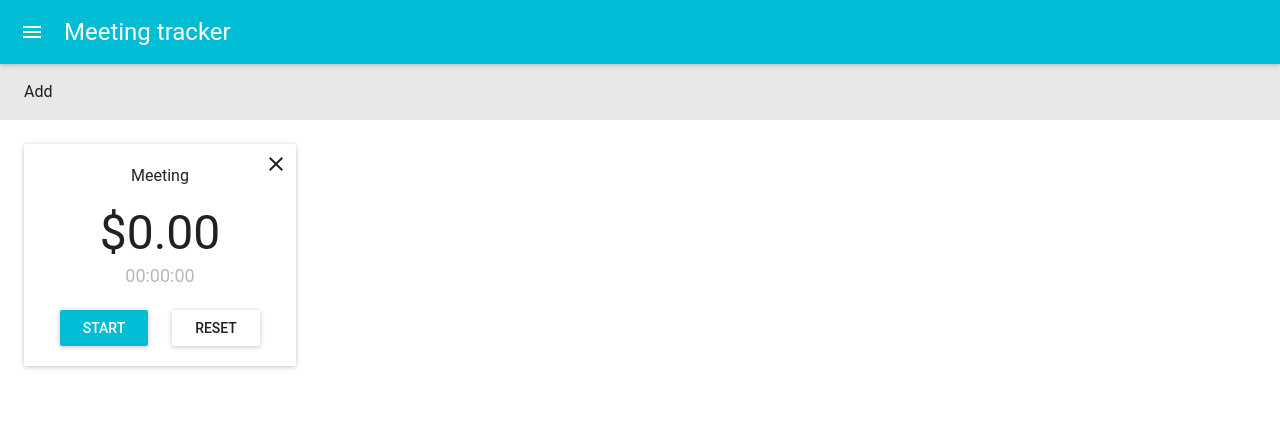
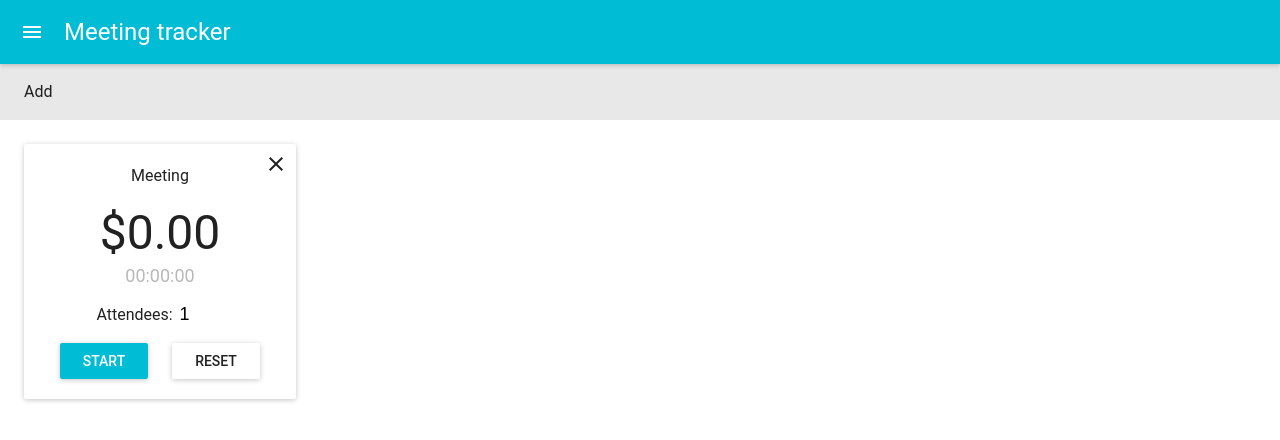
Before and after one commit to SDrinkwater/meeting-tracker, a React (Create React App) app: page / in a window 1280 px wide. Both pictures are taken after a click on the element "Add". Shown: the top 440 px of the page. Built offline with nearby package versions, Linux system fonts and the light colour scheme; what react-tap-event-plugin would draw is missing.

Commit message:
Add ability to set the number of meeting attendees

```diff
--- a/src/actions/meetings.js
+++ b/src/actions/meetings.js
@@ -2,6 +2,7 @@ import {
   ADD_MEETING,
   REMOVE_MEETING_BY_ID,
   SET_MEETING_TITLE,
+  SET_MEETING_ATTENDEES,
 
   START_MEETING,
   STOP_MEETING,
@@ -35,6 +36,11 @@ export const setMeetingTitle = (id, title) => ({
   payload: { id, title },
 });
 
+export const setMeetingAttendees = (id, attendees) => ({
+  type: SET_MEETING_ATTENDEES,
+  payload: { id, attendees },
+});
+
 export const startMeeting = (id, baseTime) => (
   (dispatch) => {
     dispatch(timerActions.startTimer(id, baseTime));
--- /dev/null
+++ b/src/components/NumberInput.js
@@ -0,0 +1,41 @@
+import React from 'react';
+import PropTypes from 'prop-types';
+
+const style = {
+  width: '37px',
+  margin: '5px',
+  border: '0px',
+  fontSize: '18px',
+};
+
+const NumberInput = props => (
+  <div>
+    {props.label}
+    <input
+      type="number"
+      min={props.min}
+      max={props.max}
+      style={style}
+      onChange={props.onChange}
+      value={props.value}
+    />
+  </div>
+);
+
+NumberInput.propTypes = {
+  label: PropTypes.string,
+  min: PropTypes.number,
+  max: PropTypes.number,
+  onChange: PropTypes.func,
+  value: PropTypes.number,
+};
+
+NumberInput.defaultProps = {
+  label: '',
+  min: null,
+  max: undefined,
+  onChange: undefined,
+  value: undefined,
+};
+
+export default NumberInput;
--- a/src/components/Timer.js
+++ b/src/components/Timer.js
@@ -5,6 +5,7 @@ import numeral from 'numeral';
 
 import RaisedButton from 'material-ui/RaisedButton';
 
+import NumberInput from './NumberInput';
 import getElapsedTime from '../utils/getElapsedTime';
 import secondsTohhmmss from '../utils/secondsTohhmmss';
 
@@ -36,6 +37,10 @@ class Timer extends Component {
     clearInterval(this.interval);
   }
 
+  onChange = (event) => {
+    this.props.setMeetingAttendees(this.props.id, event.target.value);
+  }
+
   toggle = (elapsed) => {
     if (this.props.play) {
       this.props.stop(this.props.id);
@@ -61,6 +66,12 @@ class Timer extends Component {
         <div style={styles.time}>
           {hhmmss}
         </div>
+        <NumberInput
+          label={'Attendees:'}
+          min={1}
+          onChange={this.onChange}
+          value={this.props.attendees}
+        />
         <RaisedButton
           label={this.props.play ? 'Stop' : 'Start'}
           primary={!this.props.play}
@@ -90,6 +101,7 @@ Timer.propTypes = {
     stoppedAt: PropTypes.number,
   }).isRequired,
   attendees: PropTypes.number,
+  setMeetingAttendees: PropTypes.func.isRequired,
 };
 
 Timer.defaultProps = {
--- a/src/constants/ActionTypes.js
+++ b/src/constants/ActionTypes.js
@@ -2,6 +2,7 @@ export const ADD_MEETING = 'ADD_MEETING';
 export const REMOVE_MEETING_BY_ID = 'REMOVE_MEETING_BY_ID';
 
 export const SET_MEETING_TITLE = 'SET_MEETING_TITLE';
+export const SET_MEETING_ATTENDEES = 'SET_MEETING_ATTENDEES';
 
 export const ADD_TIMER = 'ADD_TIMER';
 export const REMOVE_TIMER_BY_ID = 'REMOVE_TIMER_BY_ID';
--- a/src/containers/MeetingCard.js
+++ b/src/containers/MeetingCard.js
@@ -14,6 +14,7 @@ import {
   stopMeeting,
   resetMeeting,
   setMeetingTitle,
+  setMeetingAttendees,
 } from '../actions/meetings';
 
 import Timer from '../components/Timer';
@@ -21,6 +22,7 @@ import Title from '../components/Title';
 
 const styles = {
   container: {
+    position: 'relative',
     padding: '8px',
     margin: '24px',
     textAlign: 'center',
@@ -37,11 +39,20 @@ const styles = {
     width: '24px',
     height: '24px',
   },
+  attendees: {
+    position: 'absolute',
+    left: '0px',
+  },
 };
 
 const mapDispatchToProps = dispatch => ({
   actions: bindActionCreators({
-    removeMeetingById, startMeeting, stopMeeting, resetMeeting, setMeetingTitle,
+    removeMeetingById,
+    startMeeting,
+    stopMeeting,
+    resetMeeting,
+    setMeetingTitle,
+    setMeetingAttendees,
   }, dispatch),
 });
 
@@ -69,6 +80,8 @@ const MeetingCard = props => (
       start={props.actions.startMeeting}
       stop={props.actions.stopMeeting}
       timer={props.timer}
+      attendees={props.meeting.attendees}
+      setMeetingAttendees={props.actions.setMeetingAttendees}
     />
   </Paper>
 );
@@ -81,10 +94,12 @@ MeetingCard.propTypes = {
     stopMeeting: PropTypes.func,
     resetMeeting: PropTypes.func,
     setMeetingTitle: PropTypes.func,
+    setMeetingAttendees: PropTypes.func,
   }).isRequired,
   meeting: PropTypes.shape({
     title: PropTypes.string,
     play: PropTypes.bool,
+    attendees: PropTypes.number,
   }).isRequired,
   timer: PropTypes.shape({
     baseTime: PropTypes.number,
--- a/src/reducers/meetings.js
+++ b/src/reducers/meetings.js
@@ -1,9 +1,10 @@
-import { Map, fromJS } from 'immutable';
+import { Map, Record } from 'immutable';
 
 import {
   ADD_MEETING,
   REMOVE_MEETING_BY_ID,
   SET_MEETING_TITLE,
+  SET_MEETING_ATTENDEES,
 
   START_MEETING,
   STOP_MEETING,
@@ -11,15 +12,12 @@ import {
 } from '../constants/ActionTypes';
 
 const initialState = Map({});
-const defaultMeeting = fromJS({ title: 'Meeting', play: false });
+const Meeting = Record({ title: 'Meeting', play: false, attendees: 1 });
 
 const meetings = (state = initialState, action) => {
   switch (action.type) {
     case ADD_MEETING:
-      return state.set(
-        action.payload,
-        defaultMeeting,
-      );
+      return state.set(action.payload, new Meeting());
 
     case REMOVE_MEETING_BY_ID:
       return state.remove(action.payload);
@@ -27,6 +25,11 @@ const meetings = (state = initialState, action) => {
     case SET_MEETING_TITLE: {
       const { id, title } = action.payload;
       return state.setIn([id, 'title'], title);
+    }
+
+    case SET_MEETING_ATTENDEES: {
+      const { id, attendees } = action.payload;
+      return state.setIn([id, 'attendees'], attendees);
     }
 
     case START_MEETING: {
--- a/src/reducers/timers.js
+++ b/src/reducers/timers.js
@@ -1,4 +1,4 @@
-import { fromJS, Map } from 'immutable';
+import { Record, Map } from 'immutable';
 
 import {
   ADD_TIMER,
@@ -10,17 +10,14 @@ import {
 } from '../constants/ActionTypes';
 
 const initialState = Map({});
+const Timer = Record({ baseTime: 0, startedAt: undefined, stoppedAt: undefined });
 
 const timers = (state = initialState, action) => {
   switch (action.type) {
     case ADD_TIMER:
       return state.set(
         action.payload,
-        fromJS({
-          baseTime: 0,
-          startedAt: undefined,
-          stoppedAt: undefined,
-        }),
+        new Timer(),
       );
 
     case REMOVE_TIMER_BY_ID:
```
